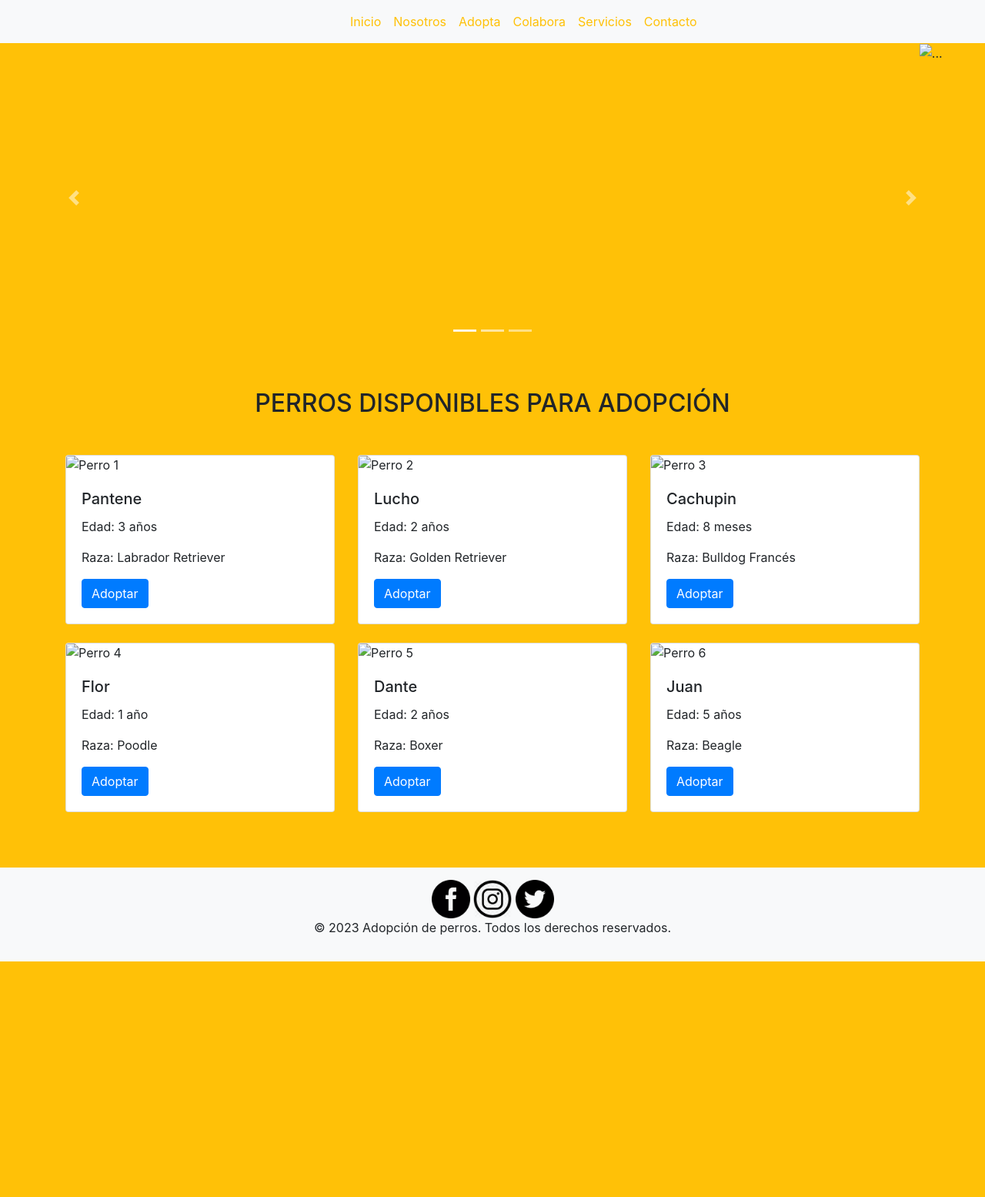
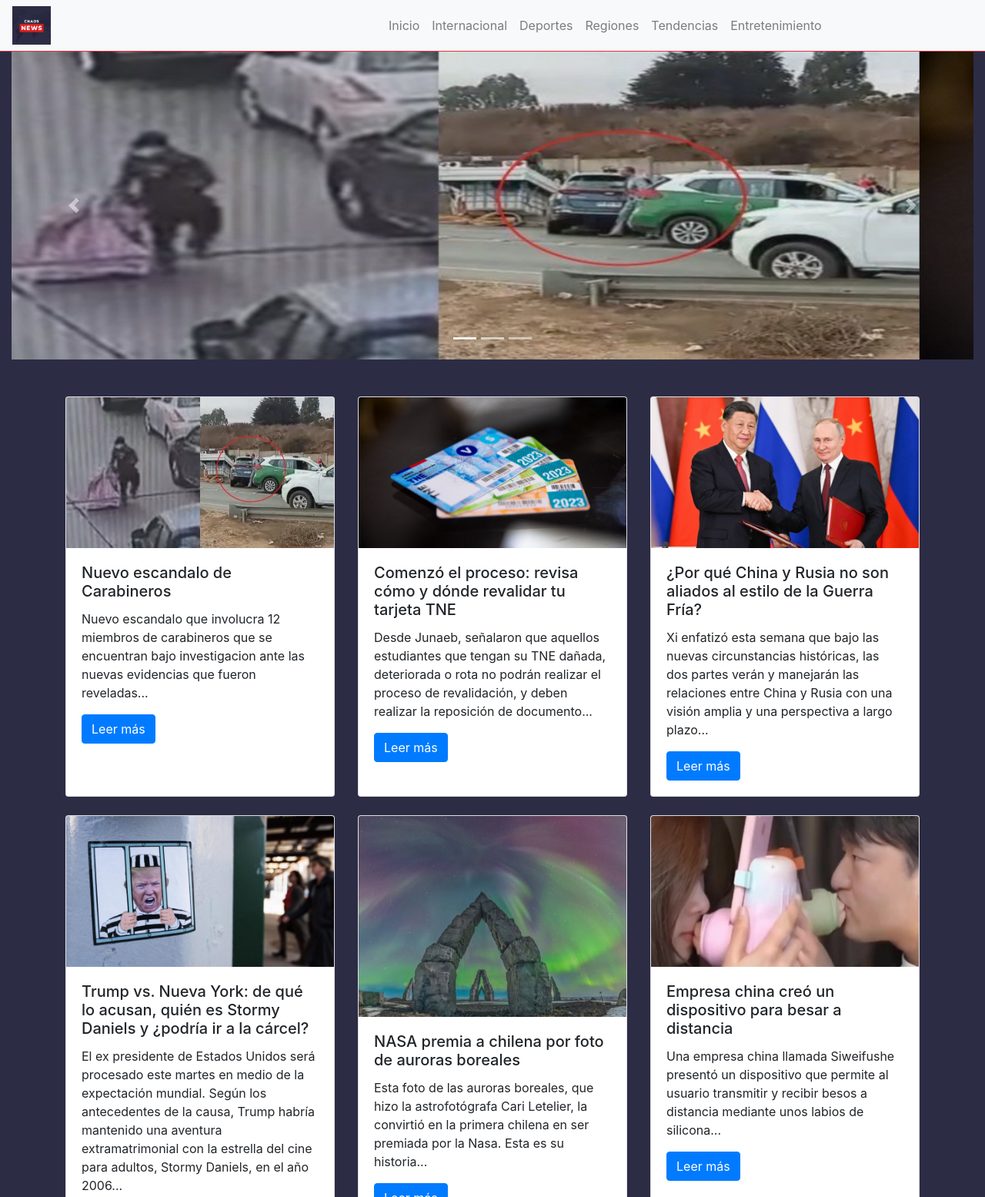
Before and after one commit to AnthonyJeria/-Colectivo-de-noticias-Caos-News-, a plain HTML site: page Index.html in a window 1280 px wide. Shown: the top 1555 px of the page at 77% size. Before the commit the page ends 1249 px from the top, so only its background shows below. Drawn offline with nearby package versions, Linux system fonts and the light colour scheme.

Commit message:
Se creo el Main basico de la pagina

```diff
--- a/Index.html
+++ b/Index.html
@@ -6,37 +6,39 @@
     <meta http-equiv="X-UA-Compatible" content="IE=edge">
     <meta name="viewport" content="width=device-width, initial-scale=1.0">
     <title>Colectivo de noticias Caos News</title>
-    <link rel="icon" href="...">
+    <link rel="icon" href="Imagenes/logo_chaos.png">
     <link rel="stylesheet" href="https://cdn.jsdelivr.net/npm/bootstrap@4.6.2/dist/css/bootstrap.min.css" integrity="sha384-xOolHFLEh07PJGoPkLv1IbcEPTNtaed2xpHsD9ESMhqIYd0nLMwNLD69Npy4HI+N" crossorigin="anonymous">
+    <link rel="stylesheet" href="Style.css">
 </head>
 
-<body class="bg-warning">
+<body class="fondo">
 
     <!--Barra de navegacion-->
-    <nav class="navbar navbar-expand-md navbar-light bg-light border-bottom border-warning">
+    <nav class="navbar navbar-expand-md navbar-light bg-light border-bottom border-danger">
         <button class="navbar-toggler" type="button" data-toggle="collapse" data-target="#navbarNav" aria-controls="navbarNav" aria-expanded="false" aria-label="Toggle navigation">
             <span class="navbar-toggler-icon"></span>
         </button>
+        <img src="Imagenes/logo_chaos.png" alt="Logo" width="50" height="50">
         <div class="col-4"></div>
         <div class="collapse navbar-collapse col-1" id="navbarNav">
             <ul class="navbar-nav ml-auto">
                 <li class="nav-item">
-                    <a class="nav-link text-warning" href="#">Inicio</a>
+                    <a class="nav-link" href="#">Inicio</a>
                 </li>
                 <li class="nav-item">
-                    <a class="nav-link text-warning" href="#">Nosotros</a>
+                    <a class="nav-link" href="#">Internacional</a>
                 </li>
                 <li class="nav-item">
-                    <a class="nav-link text-warning" href="#">Adopta</a>
+                    <a class="nav-link" href="#">Deportes</a>
                 </li>
                 <li class="nav-item">
-                    <a class="nav-link text-warning" href="#">Colabora</a>
+                    <a class="nav-link" href="#">Regiones</a>
                 </li>
                 <li class="nav-item">
-                    <a class="nav-link text-warning" href="#">Servicios</a>
+                    <a class="nav-link" href="#">Tendencias</a>
                 </li>
                 <li class="nav-item">
-                    <a class="nav-link text-warning" href="#">Contacto</a>
+                    <a class="nav-link" href="#">Entretenimiento</a>
                 </li>
             </ul>
         </div>
@@ -53,13 +55,13 @@
         </ol>
         <div class="carousel-inner">
             <div class="carousel-item active">
-                <img src="..." class="d-block w-100" width="400" height="400" alt="...">
+                <img src="Imagenes/Carabineros.jpg" class="d-block w-100" width="400" height="400" alt="...">
             </div>
             <div class="carousel-item">
-                <img src="..." class="d-block w-100" width="400" height="400" alt="...">
+                <img src="Imagenes/TNE.jpg" class="d-block w-100" width="400" height="400" alt="...">
             </div>
             <div class="carousel-item">
-                <img src="..." class="d-block w-100" width="400" height="400" alt="...">
+                <img src="Imagenes/LosPanas.jpg" class="d-block w-100" width="400" height="400" alt="...">
             </div>
         </div>
         <button class="carousel-control-prev" type="button" data-target="#carouselExampleIndicators" data-slide="prev">
@@ -74,71 +76,65 @@
 
     <!--Seccion de perros disponibles-->
     <section class="container my-5">
-        <h2 class="text-center text-uppercase">Perros disponibles para adopción</h2>
         <div class="row mt-5">
             <div class="col-lg-4 mb-4">
                 <div class="card h-100">
-                    <img src="Imagenes/Adoptame1.jpg" class="card-img-top" alt="Perro 1">
+                    <img src="Imagenes/Carabineros.jpg" class="card-img-top" alt="noticia">
                     <div class="card-body">
-                        <h5 class="card-title">Pantene</h5>
-                        <p class="card-text">Edad: 3 años</p>
-                        <p class="card-text">Raza: Labrador Retriever</p>
-                        <a href="#" class="btn btn-primary">Adoptar</a>
+                        <h5 class="card-title">Nuevo escandalo de Carabineros</h5>
+                        <p class="card-text">Nuevo escandalo que involucra 12 miembros de carabineros que se encuentran bajo investigacion ante las nuevas evidencias que fueron reveladas...</p>
+                        <a href="#" class="btn btn-primary">Leer más</a>
                     </div>
                 </div>
             </div>
             <div class="col-lg-4 mb-4">
                 <div class="card h-100">
-                    <img src="Imagenes/Adoptame2.jpg" class="card-img-top" alt="Perro 2">
+                    <img src="Imagenes/TNE.jpg" class="card-img-top" alt="noticia 2">
                     <div class="card-body">
-                        <h5 class="card-title">Lucho</h5>
-                        <p class="card-text">Edad: 2 años</p>
-                        <p class="card-text">Raza: Golden Retriever</p>
-                        <a href="#" class="btn btn-primary">Adoptar</a>
+                        <h5 class="card-title">Comenzó el proceso: revisa cómo y dónde revalidar tu tarjeta TNE</h5>
+                        <p class="card-text">Desde Junaeb, señalaron que aquellos estudiantes que tengan su TNE dañada, deteriorada o rota no podrán realizar el proceso de revalidación, y deben realizar la reposición de documento...</p>
+                        <a href="#" class="btn btn-primary">Leer más</a>
                     </div>
                 </div>
             </div>
             <div class="col-lg-4 mb-4">
                 <div class="card h-100">
-                    <img src="Imagenes/Adoptame3.jpg" class="card-img-top" alt="Perro 3">
+                    <img src="Imagenes/LosPanas.jpg" class="card-img-top" alt="noticia 3">
                     <div class="card-body">
-                        <h5 class="card-title">Cachupin</h5>
-                        <p class="card-text">Edad: 8 meses</p>
-                        <p class="card-text">Raza: Bulldog Francés</p>
-                        <a href="#" class="btn btn-primary">Adoptar</a>
+                        <h5 class="card-title">¿Por qué China y Rusia no son aliados al estilo de la Guerra Fría?</h5>
+                        <p class="card-text">Xi enfatizó esta semana que bajo las nuevas circunstancias históricas, las dos partes verán y manejarán las relaciones entre China y Rusia con una visión amplia y una perspectiva a largo plazo...</p>
+                        <a href="#" class="btn btn-primary">Leer más</a>
                     </div>
                 </div>
             </div>
             <div class="col-lg-4 mb-4">
                 <div class="card h-100">
-                    <img src="Imagenes/Adoptame4.jpg" class="card-img-top" alt="Perro 4">
+                    <img src="Imagenes/donald.jpg" class="card-img-top" alt="noticia 4">
                     <div class="card-body">
-                        <h5 class="card-title">Flor</h5>
-                        <p class="card-text">Edad: 1 año</p>
-                        <p class="card-text">Raza: Poodle</p>
-                        <a href="#" class="btn btn-primary">Adoptar</a>
+                        <h5 class="card-title">Trump vs. Nueva York: de qué lo acusan, quién es Stormy Daniels y ¿podría ir a la cárcel?</h5>
+                        <p class="card-text">El ex presidente de Estados Unidos será procesado este martes en medio de la expectación mundial. Según los antecedentes de la causa, Trump habría mantenido una aventura extramatrimonial con la estrella del cine para adultos, Stormy
+                            Daniels, en el año 2006...</p>
+                        <a href="#" class="btn btn-primary">Leer más</a>
                     </div>
                 </div>
             </div>
             <div class="col-lg-4 mb-4">
                 <div class="card h-100">
-                    <img src="Imagenes/Adoptame5.jpg" class="card-img-top" alt="Perro 5">
+                    <img src="Imagenes/CENTRAL_CLEAN.jpg" class="card-img-top" alt="noticia 5">
                     <div class="card-body">
-                        <h5 class="card-title">Dante</h5>
-                        <p class="card-text">Edad: 2 años</p>
-                        <p class="card-text">Raza: Boxer</p>
-                        <a href="#" class="btn btn-primary">Adoptar</a>
+                        <h5 class="card-title">NASA premia a chilena por foto de auroras boreales</h5>
+                        <p class="card-text">Esta foto de las auroras boreales, que hizo la astrofotógrafa Cari Letelier, la convirtió en la primera chilena en ser premiada por la Nasa. Esta es su historia...</p>
+                        <a href="#" class="btn btn-primary">Leer más</a>
                     </div>
                 </div>
             </div>
             <div class="col-lg-4 mb-4">
                 <div class="card h-100">
-                    <img src="Imagenes/Adoptame6.jpg" class="card-img-top" alt="Perro 6">
+                    <img src="Imagenes/Besos.jpg" class="card-img-top" alt="noticia 6">
                     <div class="card-body">
-                        <h5 class="card-title">Juan</h5>
-                        <p class="card-text">Edad: 5 años</p>
-                        <p class="card-text">Raza: Beagle</p>
-                        <a href="#" class="btn btn-primary">Adoptar</a>
+                        <h5 class="card-title">Empresa china creó un dispositivo para besar a distancia</h5>
+                        <p class="card-text">Una empresa china llamada Siweifushe presentó un dispositivo que permite al usuario transmitir y recibir besos a distancia mediante unos labios de silicona...</p>
+                        <a href="#" class="btn btn-primary">Leer más</a>
                     </div>
                 </div>
             </div>
@@ -146,12 +142,15 @@
     </section>
 
     <!-- Pie de página -->
-    <footer class="bg-light text-center py-3">
-
-        <a href="https://es-la.facebook.com/" target="_blank"><img src="Imagenes/facebook.png" alt="facebook logo" width="50" height="50"></a>
-        <a href="https://www.instagram.com/" target="_blank"><img src="Imagenes/Instagram.webp" alt="facebook logo" width="50" height="50"></a>
-        <a href="https://twitter.com/home" target="_blank"><img src="Imagenes/twitter.png" alt="facebook logo" width="50" height="50"></a>
-        <p>© 2023 Adopción de perros. Todos los derechos reservados.</p>
+    <footer class="pie text-center py-3">
+        <div class="enlaces">
+            <a href="https://es-la.facebook.com/" target="_blank"><img src="Imagenes/facebook.png" alt="facebook logo" width="50" height="50"></a>
+            <a href="https://www.instagram.com/" target="_blank"><img src="Imagenes/Instagram.webp" alt="facebook logo" width="50" height="50"></a>
+            <a href="https://www.youtube.com/" target="_blank"><img src="Imagenes/Youtube.png" alt="youtube logo" width="50" height="50"></a>
+            <a href="https://twitter.com/home" target="_blank"><img src="Imagenes/twitter.png" alt="facebook logo" width="50" height="50"></a>
+        </div>
+        <img src="Imagenes/logo_chaos.png" alt="Logo" width="90" height="90">
+        <p>© 2023 Colectivo de noticias Caos News. Todos los derechos reservados.</p>
     </footer>
 
     <script src="https://cdn.jsdelivr.net/npm/jquery@3.5.1/dist/jquery.slim.min.js" integrity="sha384-DfXdz2htPH0lsSSs5nCTpuj/zy4C+OGpamoFVy38MVBnE+IbbVYUew+OrCXaRkfj" crossorigin="anonymous"></script>
--- /dev/null
+++ b/Style.css
@@ -0,0 +1,11 @@
+.fondo {
+    background-color: rgb(44, 44, 69)
+}
+
+.pie {
+    background-color: rgb(194, 31, 34);
+}
+
+.enlaces {
+    text-align: right;
+}
```
Also changed, not shown: Imagenes/Besos.jpg (added), Imagenes/CENTRAL_CLEAN.jpg (added), Imagenes/Carabineros.jpg (added), Imagenes/LosPanas.jpg (added), Imagenes/TNE.jpg (added), Imagenes/Youtube.png (added), Imagenes/donald.jpg (added).
